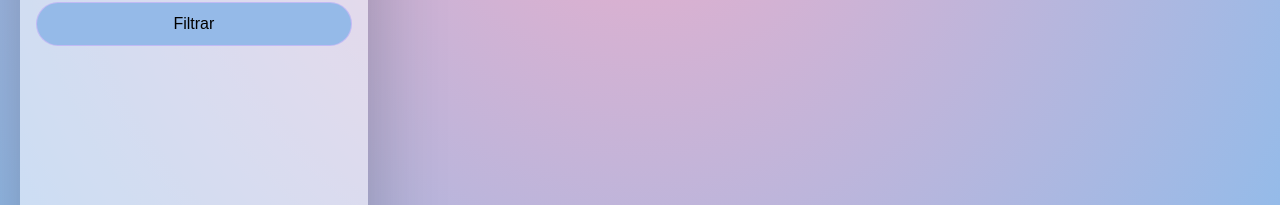
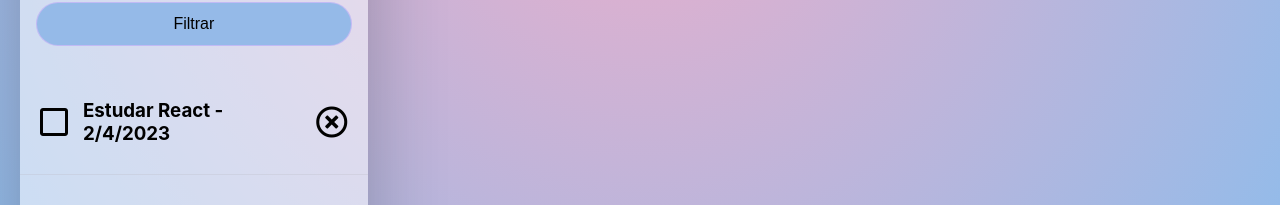
Before and after one commit to rafaelwdc/event-tracker, a React (Create React App) app: page / in a window 1280 px wide. Shown: the part 583-788 px from the top of the page. Built offline with nearby package versions, Linux system fonts and the light colour scheme; data requests are answered from the project's data file.

Commit message:
Valores padrões para o átomo // 5. Seletores Async e Depuração => React: gerenciando estado com Recoil

```diff
--- a/src/App.tsx
+++ b/src/App.tsx
@@ -4,10 +4,12 @@
 import { RecoilRoot } from 'recoil'
 import ListaDeEventos from './components/ListaDeEventos';
 import Calendario from './components/Calendario';
+import { Suspense } from 'react';
 
 function App() {
   return (
     <RecoilRoot>
+      <Suspense fallback="Está carregando">
         <div className={style.App}>
           <div className={style.Coluna}>
             <Card>
@@ -22,6 +24,7 @@
             <Calendario />
           </div>
         </div>
+      </Suspense>
     </RecoilRoot>
   );
 }
--- a/src/seletores/index.ts
+++ b/src/seletores/index.ts
@@ -1,4 +1,5 @@
 import { selector } from "recoil";
+import { IEvento } from "../interfaces/IEvento";
 import { filtroDeEventos, listaDeEventosState } from "../state/atom";
 
 export const eventosFiltradosState = selector({
@@ -16,3 +17,16 @@
         return eventos;
     }
 })
+
+export const eventosAsync = selector({
+    key: 'eventosAsync',
+    get: async () => {
+        const respostaHTTP = await fetch('http://localhost:8080/eventos')
+        const eventosJson: IEvento[] = await respostaHTTP.json()
+        return eventosJson.map(evento => ({
+            ...evento,
+            inicio: new Date(evento.inicio),
+            fim: new Date(evento.fim)
+        }))
+    }
+})
--- a/src/state/atom.ts
+++ b/src/state/atom.ts
@@ -1,10 +1,11 @@
 import { atom } from "recoil";
 import { IEvento } from "../interfaces/IEvento";
 import { IFiltroDeEventos } from "../interfaces/IFiltroDeEventos";
+import { eventosAsync } from "../seletores";
 
 export const listaDeEventosState = atom<IEvento[]>({
   key: 'listaDeEventosState',
-  default: []
+  default: eventosAsync
 })
 
 export const filtroDeEventos = atom<IFiltroDeEventos>({
```
Lines whose indentation alone changed are shown as unchanged.
